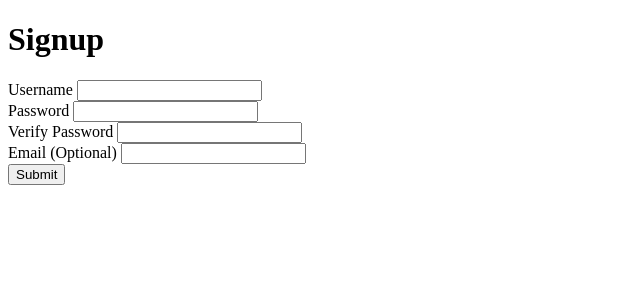
After one commit to lyozaa/user-signup, a Flask app: template templates/index.html in a window 1280 px wide. The commit adds this page. Shown: the top 300 px of the page, without its empty margins (0-640 px from the left). Run offline with Flask 2, Linux system fonts and the light colour scheme; the template is opened without the code that fills it, so the values that code supplies are empty.

Commit message:
Completed

```diff
--- a/main.py
+++ b/main.py
@@ -1,24 +1,63 @@
 from flask import Flask, request, redirect, render_template
 
-@app.route("/hello", methods=['POST'])
-def signup_inputs():
-    return render_template("inputs.html", XXXXX)
-    <style>
-    br {margin-bottom: 20px;}
-    </style>
-    <form method='POST'>
-        <label>type=text
-            <input name="username" type="text" />
-        </label>
-        <br>
-        <label>type=password
-            <input name="user_password" type="password" />
-        </label>
-        <br>
-        <label>type=password
-            <input name="user_password" type="password" />
-        </label>
-        <br>
-        <label>type=email
-            <input name="user-email" type="text" />
-        </label>
+app = Flask(__name__)
+app.config['DEBUG'] = True
+
+@app.route("/welcome")
+def welcome_new():
+    welcome_user = request.args.get("username")
+    return render_template("welcome.html", username = welcome_user)
+
+@app.route("/", methods=["POST", "GET"])
+def index():
+    if request.method == "GET":
+        return render_template("index.html")
+
+    #initialize empty errors
+    username_error_msg = ""
+    password_error_msg = ""
+    verify_password_error_msg = ""
+    email_error_msg = ""
+
+    username = request.form["username"]
+    user_password = request.form["user_password"]
+    password_confirm = request.form["password_confirm"]
+    user_email = request.form["user_email"]
+
+    if username == "":
+        username_error_msg = "Please enter a username."
+    if len(username) < 3:
+        username_error_msg = "Username must be 3-20 characters."
+    if len(username) > 20:
+        username_error_msg = "Username must be 3-20 characters."
+    if " " in username:
+        username_error_msg = "Username cannot contain a space."
+    if user_password == "":
+        password_error_msg = "Please enter a password."
+    if password_confirm == "":
+        verify_password_error_msg = "Please confirm your password."
+    if user_password != password_confirm:
+        password_error_msg = "Passwords do not match."
+        verify_password_error_msg = "Passwords do not match."
+    if "@" not in user_email:
+        email_error_msg = "Please enter a valid email address."
+    if "." not in user_email:
+        email_error_msg = "Please enter a valid email address."
+    if " " in user_email:
+        email_error_msg = "Please enter a valid email address."
+
+    if username_error_msg == "" and password_error_msg == "" and verify_password_error_msg == "" and email_error_msg == "":
+         return redirect("/welcome?username=" + username)
+    else:
+        return render_template("index.html",
+        #username = username,
+        #user_password = user_password,
+        #verify_password = verify_password,
+        #user_email = user_email,
+        username_error = username_error_msg,
+        password_error = password_error_msg,
+        verify_password_error = verify_password_error_msg,
+        email_error = email_error_msg
+    )
+
+app.run()
--- a/templates/base.html
+++ b/templates/base.html
@@ -7,8 +7,6 @@
         <h1>Signup</h1>
         {% block content %}
         {% endblock %}
-        <style>
-            .error {{ color: red; }}
         </style>
     </body>
 </html>
--- /dev/null
+++ b/templates/index.html
@@ -0,0 +1,26 @@
+{% extends "base.html" %}
+{% block content %}
+<style>
+    br {margin-bottom: 7px;}
+    .error {color: red}
+</style>
+    <form form action="/", method='POST'> <!--Form Action set to /welcome?-->
+        <label>Username</label>
+            <input name="username" type="text" value="" />
+            <span class="error">{{username_error}}</span>
+    <br>
+        <label>Password</label>
+            <input name="user_password" type="password" value="" />
+            <span class="error">{{password_error}}</span>
+    <br>
+        <label>Verify Password</label>
+            <input name="password_confirm" type="password" value="" />
+            <span class="error">{{verify_password_error}}</span>
+    <br>
+        <label>Email (Optional)</label>
+            <input name="user_email" type="text" value="" />
+            <span class="error">{{email_error}}</span>
+    <br>
+        <input type="submit", value="Submit" />
+    </form>
+{% endblock %}
--- /dev/null
+++ b/templates/welcome.html
@@ -0,0 +1,5 @@
+{% extends "base.html" %}
+
+{% block content %}
+<p>Welcome, <strong>{{username}}</strong>!</p>
+{% endblock %}
```
Also changed, not shown: templates/inputs.html (deleted, +0 -22 lines).
